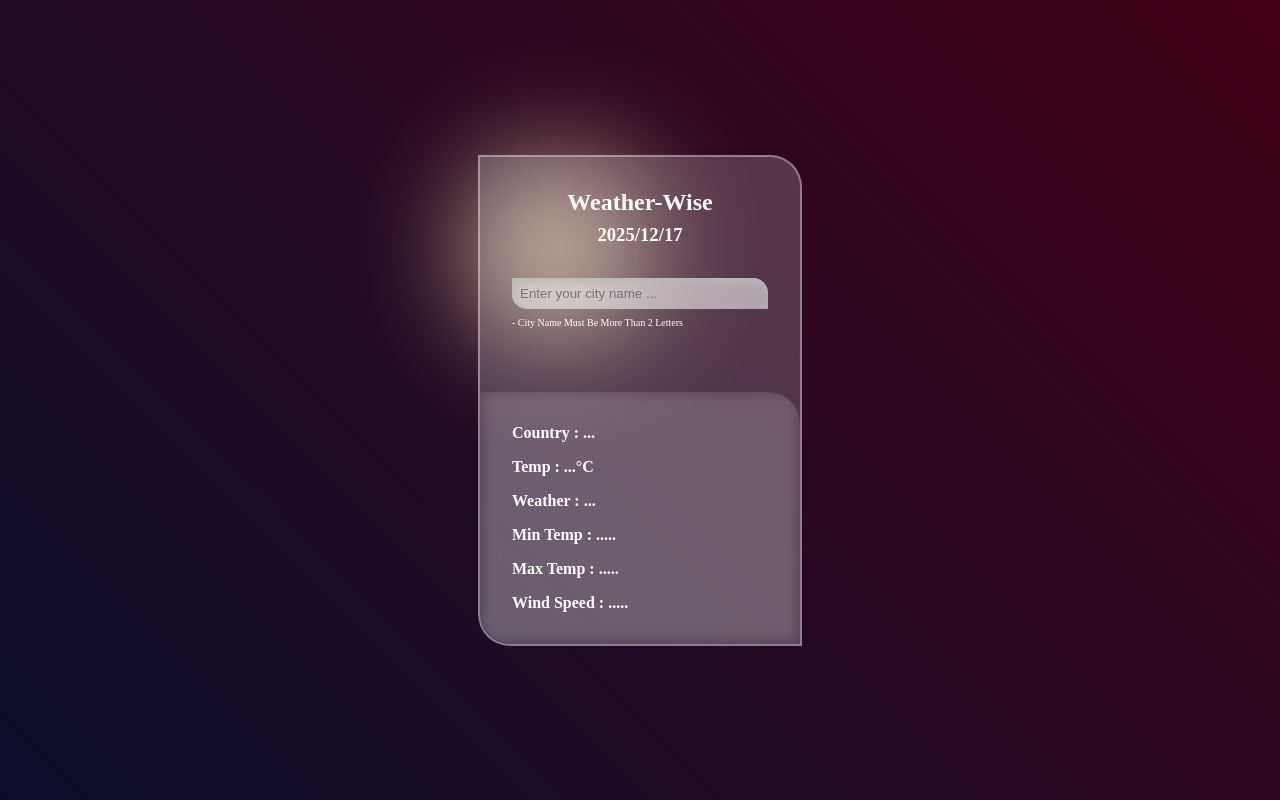
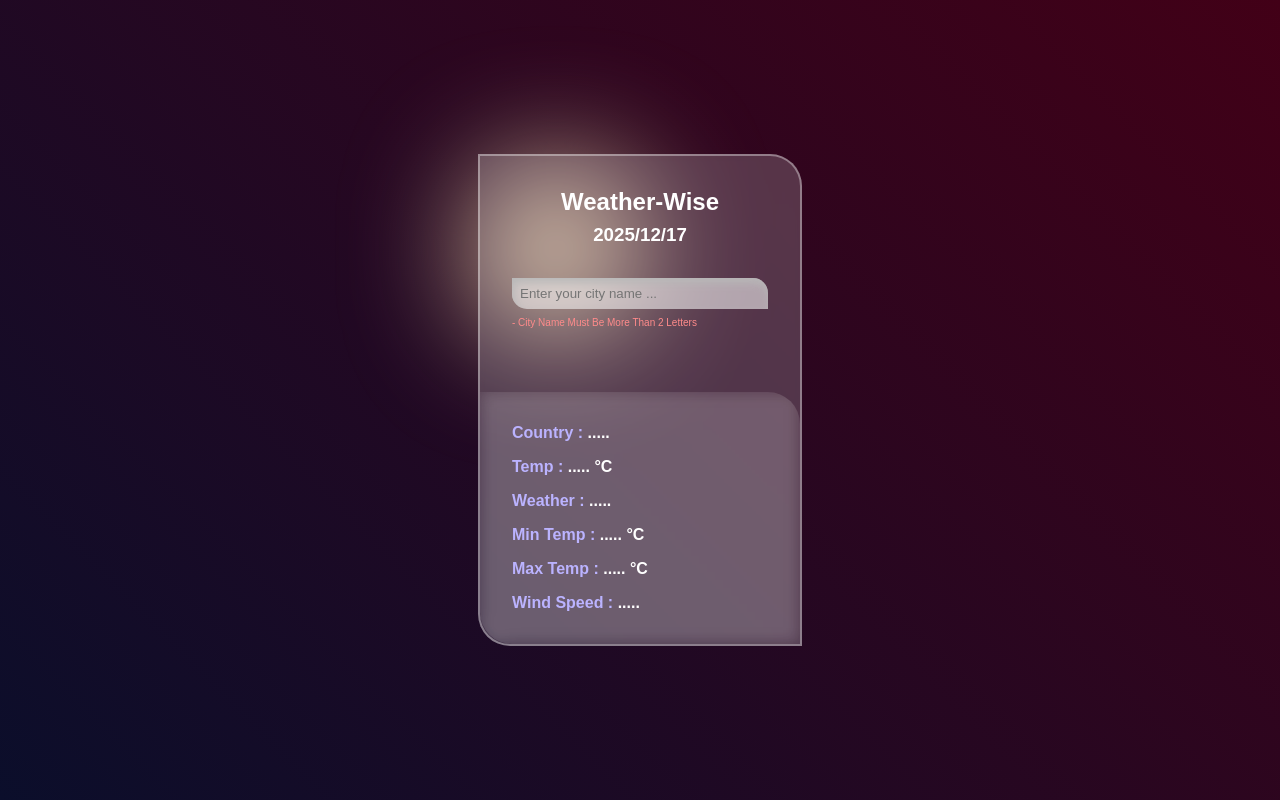
Before and after one commit to saleh-moosavi/Weather-Wise, a plain HTML site: page index.html in a window 1280 px wide. Drawn offline with Linux system fonts and the light colour scheme.

Commit message:
refactor: enhance weather detail display, implement debounce for input handling, and add Google Fonts for improved typography

```diff
--- a/index.html
+++ b/index.html
@@ -3,6 +3,13 @@
   <head>
     <meta charset="UTF-8" />
     <meta name="viewport" content="width=device-width, initial-scale=1.0" />
+    <link rel="preconnect" href="https://fonts.googleapis.com" />
+    <link rel="preconnect" href="https://fonts.gstatic.com" crossorigin />
+    <link
+      href="https://fonts.googleapis.com/css2?family=Inter:wght@400;600;700&display=swap"
+      rel="stylesheet"
+    />
+
     <link rel="stylesheet" href="style.css" />
     <title>Weather-Wise</title>
   </head>
@@ -26,10 +33,10 @@
         </form>
         <article id="weather-detail">
           <p>Country : <span id="location-text"></span></p>
-          <p>Temp : <span id="temperature-text"></span>°C</p>
+          <p>Temp : <span id="temperature-text"></span><span> °C</span></p>
           <p>Weather : <span id="description-text"></span></p>
-          <p>Min Temp : <span id="min-temp-text"></span></p>
-          <p>Max Temp : <span id="max-temp-text"></span></p>
+          <p>Min Temp : <span id="min-temp-text"></span><span> °C</span></p>
+          <p>Max Temp : <span id="max-temp-text"></span><span> °C</span></p>
           <p>Wind Speed : <span id="wind-speed-text"></span></p>
         </article>
       </div>
--- a/main.js
+++ b/main.js
@@ -12,6 +12,8 @@ const windSpeedText = document.getElementById("wind-speed-text");
 const temperatureText = document.getElementById("temperature-text");
 const descriptionText = document.getElementById("description-text");
 
+let debounceRef = null;
+let previousValue = "";
 const apiKey = "35260a6010a72194c616b209e339db17";
 const baseUrl = "https://api.openweathermap.org/data/2.5/weather";
 
@@ -25,8 +27,8 @@ const images = {
   thunderstorm: "./assets/photos/thunderstorm.jpg",
 };
 
+// Light Animation In Background
 const animate = document.getElementById("animate");
-
 const animation = () => {
   let windowWidth = window.innerWidth;
   let WindowHeight = window.innerHeight;
@@ -45,9 +47,10 @@ window.onload = function () {
 
 // Fetch weather data by location
 async function getWeatherByLocation(location) {
+  if (debounceRef !== null) clearTimeout(debounceRef);
   showLoader();
-  try {
-    if (formInput.value.length > 2) {
+  debounceRef = setTimeout(async () => {
+    try {
       const response = await fetch(`${baseUrl}?q=${location}&appid=${apiKey}`);
       if (response.ok) {
         const data = await response.json();
@@ -55,12 +58,10 @@ async function getWeatherByLocation(location) {
       } else {
         displayError("City not found");
       }
-    } else {
-      displayError("...");
+    } catch (error) {
+      displayError("Error fetching data");
     }
-  } catch (error) {
-    displayError("Error fetching data");
-  }
+  }, 500);
 }
 
 // Show loader while fetching data
@@ -120,10 +121,10 @@ function ResetValues() {
   }/${new Date().getDate()}`;
   minTempText.textContent = ".....";
   maxTempText.textContent = ".....";
-  locationText.textContent = "...";
+  locationText.textContent = ".....";
   windSpeedText.textContent = ".....";
-  temperatureText.textContent = "...";
-  descriptionText.textContent = "...";
+  temperatureText.textContent = ".....";
+  descriptionText.textContent = ".....";
 }
 
 // Convert Kelvin to Celsius
@@ -134,7 +135,12 @@ function convertKelvinToCelsius(temp) {
 const formHandler = (e) => {
   e.preventDefault();
   const location = formInput.value.trim();
-  location && getWeatherByLocation(location);
+  if (location === previousValue) {
+    return;
+  } else {
+    previousValue = location;
+  }
+  location && location.length > 2 && getWeatherByLocation(location);
 };
 
 // Event listeners for form submission and input
--- a/style.css
+++ b/style.css
@@ -3,6 +3,10 @@
   margin: 0;
   box-sizing: border-box;
   color: white;
+}
+
+body {
+  font-family: "Arial", sans-serif;
 }
 
 /* form section css */
@@ -33,21 +37,16 @@
   margin-bottom: 2rem;
 }
 
+#heading {
+  text-align: center;
+  font-size: 1.5em;
+  font-weight: bold;
+}
+
 #weather-form {
   padding: 2rem;
   max-width: 20rem;
   min-width: 20rem;
-  transition: 0.4s ease-in-out;
-}
-
-#weather-form:hover {
-  transform: scale(1.05);
-}
-
-#heading {
-  text-align: center;
-  font-size: 1.5em;
-  font-weight: bold;
 }
 
 #field {
@@ -63,6 +62,7 @@
 
 #field>p {
   font-size: x-small;
+  color: rgb(255, 139, 139);
   text-align: start;
   font-weight: 100;
   user-select: none;
@@ -95,6 +95,10 @@
   font-weight: bold;
 }
 
+#weather-detail>p {
+  color: rgb(187, 179, 255);
+}
+
 #weather-detail.loading h2 {
   color: #666;
   font-style: italic;
```
